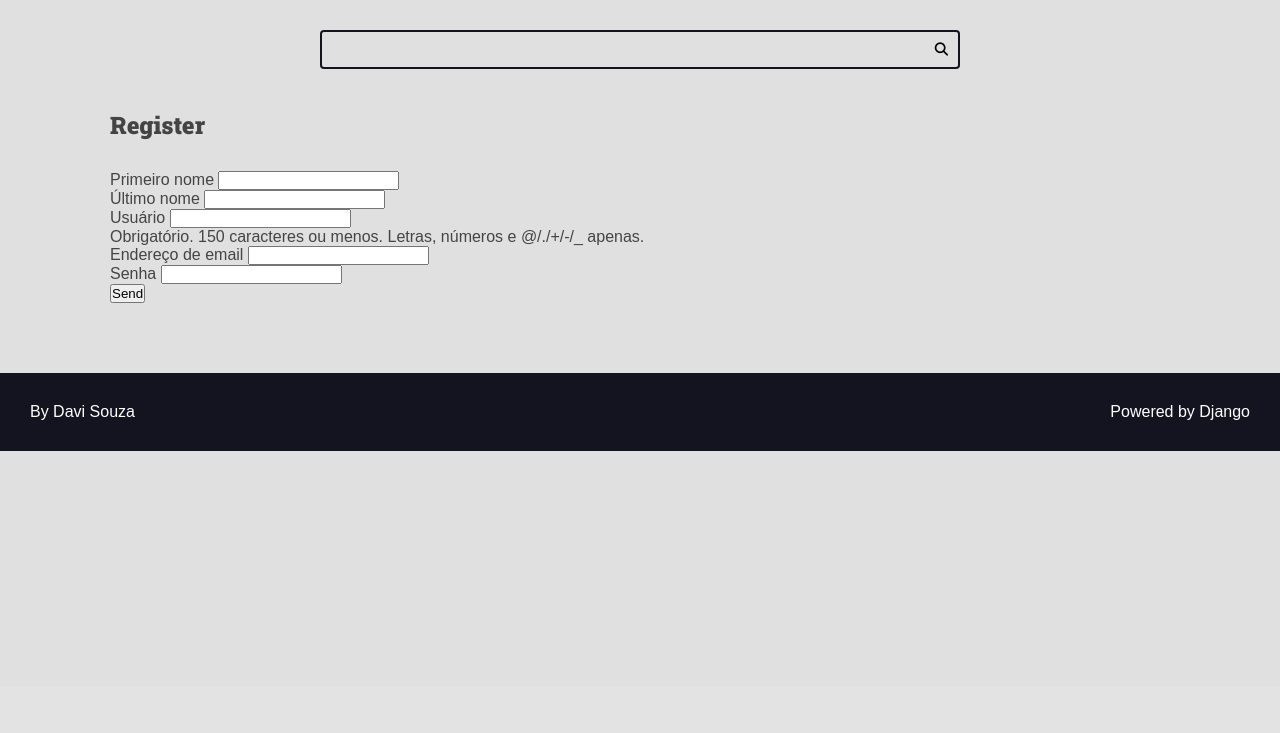
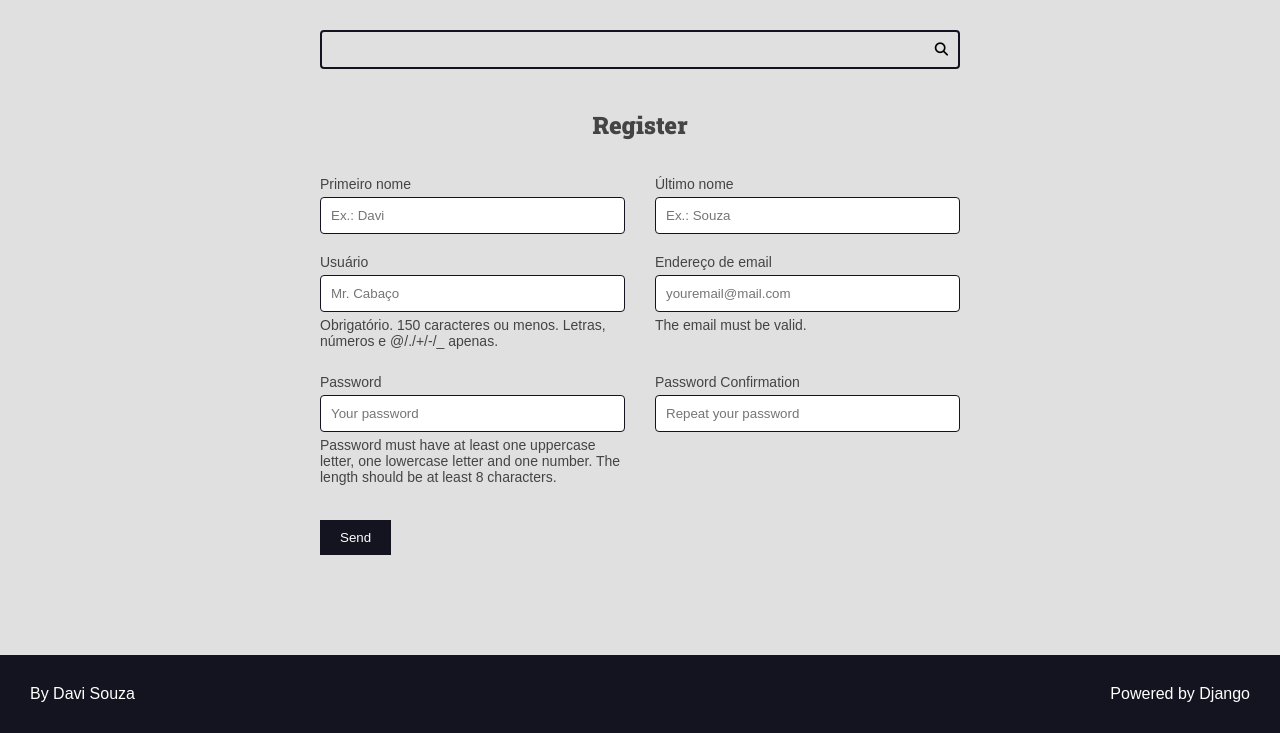
Before and after one commit to dev-davisouza/Recipes-WebSite, a Django app: page /users/register/ in a window 1280 px wide. Shown: the part 113-846 px from the top of the page. Before the commit the page ends 564 px from the top, so only its background shows below. Run offline with Django 4.2, Linux system fonts and the light colour scheme.

Commit message:
Secure form and CSS

```diff
--- a/authors/forms.py
+++ b/authors/forms.py
@@ -2,7 +2,46 @@ from django import forms
 from django.contrib.auth.models import User
 
 
+def add_attr(field, attr_name, attr_new_val):
+    existing = field.widget.attrs.get(attr_name, '')
+    field.widget.attrs[attr_name] = f'{existing} {attr_new_val}'.strip()
+
+
+def add_placeholder(field, placeholder_val):
+    add_attr(field, "placeholder", placeholder_val)
+
+
 class RegisterForm(forms.ModelForm):
+    def __init__(self, *args, **kwargs):
+        super().__init__(*args, **kwargs)
+        add_placeholder(self.fields['username'], 'Mr. Cabaço')
+        add_placeholder(self.fields['email'], 'youremail@mail.com')
+        add_placeholder(self.fields['first_name'], 'Ex.: Davi')
+        add_placeholder(self.fields['last_name'], 'Ex.: Souza')
+        add_attr(self.fields['username'], 'css', 'a-css-class')
+
+    password = forms.CharField(
+        required=True,
+        widget=forms.PasswordInput(attrs={
+            'placeholder': 'Your password'
+        }),
+        error_messages={
+            'required': 'Password must not be empty'
+        },
+        help_text=(
+            'Password must have at least one uppercase letter, '
+            'one lowercase letter and one number. The length should be '
+            'at least 8 characters.'
+        )
+    )
+    password2 = forms.CharField(
+        required=True,
+        label="Password Confirmation",
+        widget=forms.PasswordInput(attrs={
+            'placeholder': 'Repeat your password',
+        })
+    )
+
     class Meta:
         model = User
         fields = [
@@ -12,3 +51,6 @@ class RegisterForm(forms.ModelForm):
             'email',
             'password',
         ]
+        help_texts = {
+            'email': "The email must be valid.",
+        }
--- a/authors/templates/authors/pages/add-user.html
+++ b/authors/templates/authors/pages/add-user.html
@@ -2,11 +2,11 @@
 {% block title %} {{title}} {% endblock  %}
 {% block content %}
 <div class="main-content center container">
-    <h2>Register</h2>
+    <center><h2>Register</h2></center>
   </div>
 
   <div class="main-content container">
-    <form action="" method="POST">
+    <form action="{% url 'authors:treat' %}" method="POST">
       {% csrf_token %}
 
       <div class="form-content form-content-grid">
@@ -23,9 +23,10 @@
           </div>
         {% endfor %}
       </div>
-
-      <div class="form-group">
-        <button type="submit">Send</button>
+      <div class="form-content form-content-grid">
+        <div class="form-group">
+          <button type="submit">Send</button>
+        </div>
       </div>
     </form>
   </div>
--- a/authors/urls.py
+++ b/authors/urls.py
@@ -4,5 +4,7 @@ from . import views
 app_name = "authors"
 
 urlpatterns = [
-    path('register/', views.add_user, name="add_user")
+    path('register/', views.add_user, name="add_user"),
+    path('register/create/', views.treat_post_add_user,
+         name="treat"),
 ]
--- a/authors/views.py
+++ b/authors/views.py
@@ -1,13 +1,23 @@
-from django.shortcuts import render
+from django.shortcuts import render, redirect
 from .forms import RegisterForm
 
 
 def add_user(request):
-    if request.POST:
-        form = RegisterForm(request.POST)
-    else:
-        form = RegisterForm()
+    register_form_data = request.session.get(
+        'register_form_data')
+    form = RegisterForm(register_form_data)
     return render(request, 'authors/pages/add-user.html', {
         'form': form,
         "title": 'Register | '
     })
+
+
+def treat_post_add_user(request):
+    if not request.POST:
+        return render(request, 'recipes/pages/404_error.html', status=404)
+
+    POST = request.POST
+    request.session['register_form_data'] = POST
+    form = RegisterForm(POST)
+
+    return redirect("authors:add_user")
--- a/recipes/static/recipes/css/styles.css
+++ b/recipes/static/recipes/css/styles.css
@@ -321,6 +321,46 @@ h6 {
     background: var(--color-primary-dark);
 }
 
+/* Forms */
+.form-content {
+    max-width: 64rem;
+    margin: 0 auto;
+    margin-bottom: var(--spacing-gutter-medium);
+}
+
+.form-content label,
+.form-content .help-text,
+.errorlist {
+    display: block;
+    margin: 0.5rem 0;
+    font-size: 1.4rem;
+    list-style-type: none;
+}
+
+.errorlist {
+    color: var(--color-error-dark);
+}
+
+.form-content input {
+    width: 100%;
+    padding: 1rem;
+    border-radius: 0.4rem;
+    border: 1px solid var(--color-primary-dark);
+}
+
+.form-content-grid {
+    display: grid;
+    grid-template-columns: repeat(auto-fit, minmax(30rem, 1fr));
+    gap: calc(var(--spacing-gutter-medium) / 2) var(--spacing-gutter-medium);
+}
+
+.form-content button {
+    padding: 1rem 2rem;
+    border: none;
+    background: var(--color-primary-dark);
+    color: var(--color-white);
+}
+
 /* Messages */
 .messages-container {
     display: flex;
@@ -373,7 +413,8 @@ h6 {
 }
 
 @media (max-width: 600px) {
-    .main-content-list {
+    .main-content-list,
+    .form-content-grid{
       grid-template-columns: repeat(auto-fit, minmax(100%, 1fr));
     }
 }
```
Also changed, not shown: db.sqlite3.
